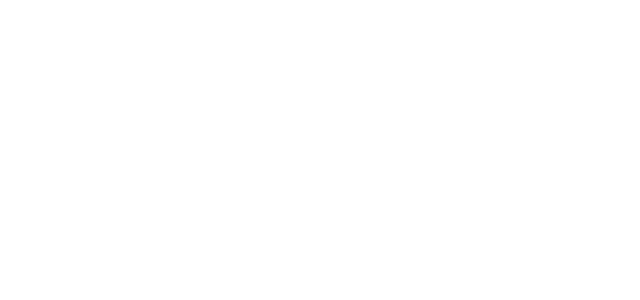
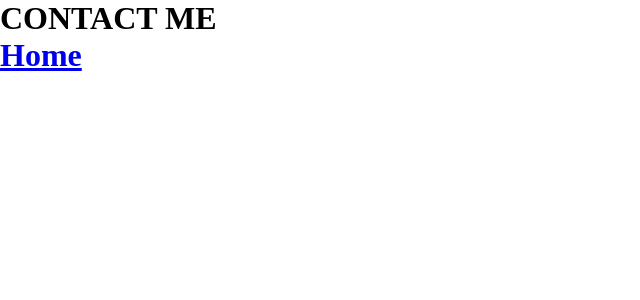
Before and after one commit to gfouz/react-tsx, a React (Vite) app: page /react-tsx/contact in a window 1280 px wide. Shown: the top 300 px of the page, without its empty margins (0-640 px from the left). Built offline with nearby package versions, Linux system fonts and the light colour scheme.

Commit message:
taking into account other features on homepage

```diff
--- a/index.html
+++ b/index.html
@@ -4,7 +4,7 @@
     <meta charset="UTF-8" />
     <link rel="icon" type="image/svg+xml" href="/src/favicon.svg" />
     <meta name="viewport" content="width=device-width, initial-scale=1.0" />
-    <title>Vite App</title>
+    <title>react-tsx gfouz</title>
   </head>
   <body>
     <div id="root"></div>
--- a/src/main.tsx
+++ b/src/main.tsx
@@ -2,7 +2,7 @@
 import ReactDOM from 'react-dom/client'
 import { BrowserRouter as Router, Route, Switch} from 'react-router-dom';
 import Homepage from './routes/Homepage'
-import About from './routes/About'
+import Contact from './routes/Contact'
 import './index.css'
 
 ReactDOM.createRoot(document.getElementById('root')!).render(
@@ -14,8 +14,8 @@
       <Route exact path="/react-tsx">
         <Homepage />
       </Route>
-      <Route path="/about">
-        <About/>
+      <Route exact path="/react-tsx/contact">
+        <Contact/>
       </Route>
     </Switch>
     </div>
--- a/src/routes/About.tsx
+++ /dev/null
@@ -1,14 +0,0 @@
-import * as React from 'react';
-import { Link } from 'react-router-dom';
-
-
-function About() {
-  return (
-    <>
-    <h1>ABOUT ME</h1>
-    <a href="/"><h1>Home</h1></a>
-    </>
-  	);
-}
-
-export default About;
--- /dev/null
+++ b/src/routes/Contact.tsx
@@ -0,0 +1,13 @@
+import * as React from 'react';
+import { Link } from 'react-router-dom';
+
+
+function Contact() {
+  return (
+    <>
+    <h1>CONTACT ME</h1>
+    <a href="/react-tsx/"><h1>Home</h1></a>
+    </>
+  	);
+}
+export default Contact;
--- a/src/routes/Homepage.tsx
+++ b/src/routes/Homepage.tsx
@@ -43,7 +43,7 @@
                   we have a DOM that has already been built, with all our components rendered as HTML.
                 </p>
               </div>
-              <img  src= "./images/young.jpg" alt="woman" />
+              <img className="aside__image"  src= "./images/young.jpg" alt="woman" />
             </Aside>
           </Section>
           <article className="stack">
@@ -204,3 +204,4 @@
 
 `;
 //https://github.com/gfouz/react-tsx.git
+//You can also disable this overlay by setting server.hmr.overlay to false in vite.config.js.
--- a/src/routes/Navbar.tsx
+++ b/src/routes/Navbar.tsx
@@ -10,8 +10,8 @@
             <nav className="navbar">
               <ul className="navbar__list">
                 <li className="navbar__item">
-                  <a  href="https://gfouz.github.io/react-workshop/#/about" className="navbar__link">
-                    ABOUT
+                  <a  href="/react-tsx/contact" className="navbar__link">
+                    CONTACT
                   </a>
                 </li>
                 <li className="navbar__item">
```
Also changed, not shown: public/images/laptop.jpg, public/images/young.jpg.
